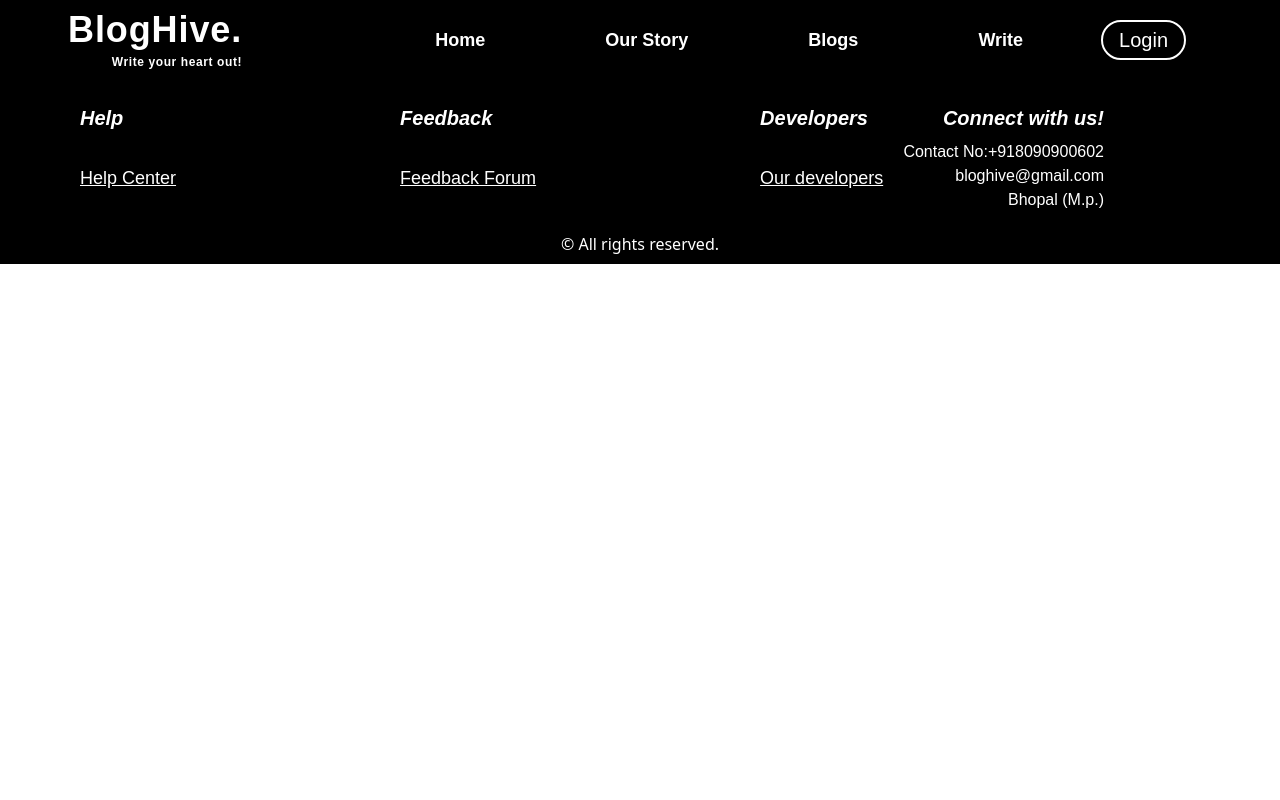
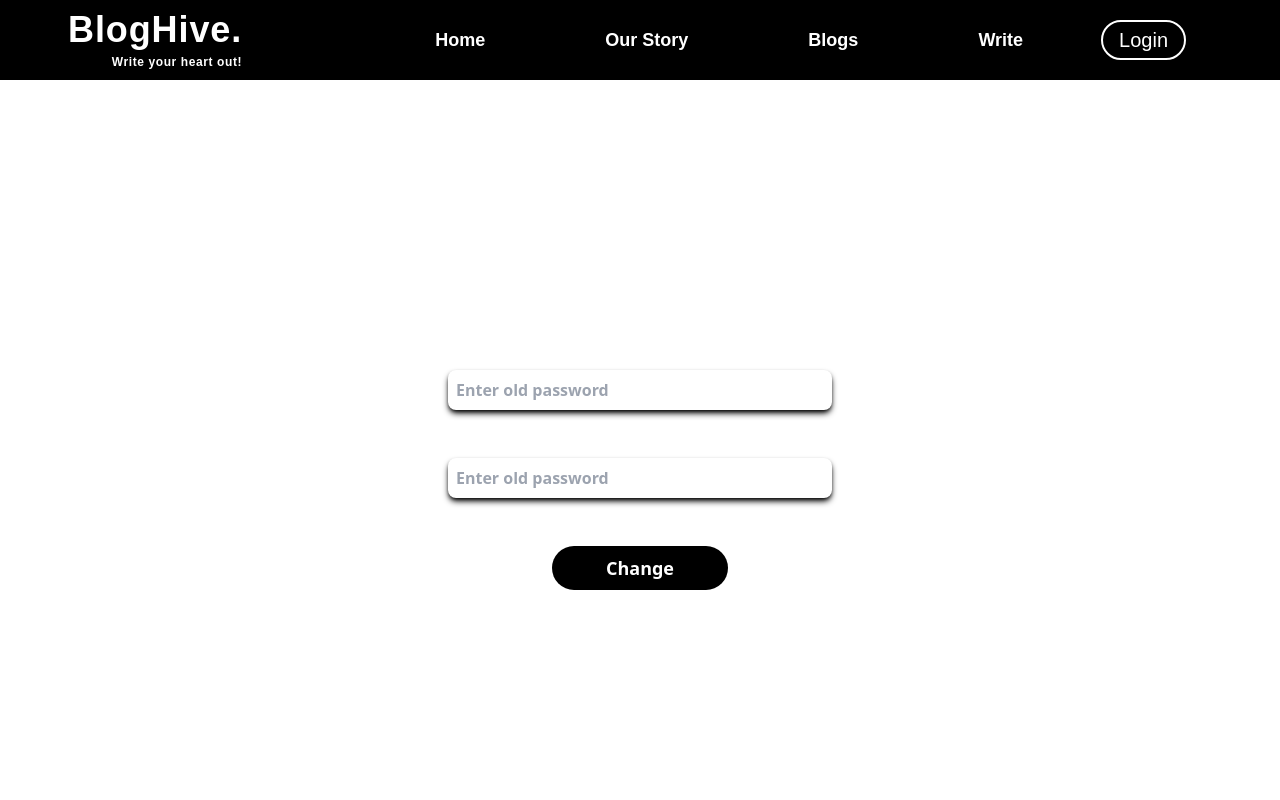
Before and after one commit to Himanshipatel04/BlogHive-F, a React (Create React App) app: page /password in a window 1280 px wide. Shown: the top 800 px of the page. Built offline with nearby package versions, Linux system fonts and the light colour scheme; no server answers; a web font is replaced by a local one.

Commit message:
chore: Add Username and Password pages, and update routing in App.js

```diff
--- a/src/App.js
+++ b/src/App.js
@@ -3,8 +3,10 @@ import Footer from "./common/Footer";
 import Home from "./pages/Home";
 import Story from "./pages/Story";
 import Write from "./pages/Write";
+import Username from "./pages/Username";
 import { BrowserRouter as Router,Routes,Route } from "react-router-dom";
 import Blog from "./pages/Blog";
+import Password from "./pages/Password";
 import Login from "./pages/Login";
 import Register from "./pages/Register";
 import Developers from "./pages/Developers";
@@ -23,6 +25,9 @@ function App() {
        <Route path="/login" element={<Login/>} />
        <Route path="/register" element={<Register/>} />
        <Route path="/developers" element={<Developers/>} />
+       <Route path="/username" element={<Username/>} />
+       <Route path="/password" element={<Password/>} />
+
       </Routes>
        <Footer/>
    </Router>
--- /dev/null
+++ b/src/pages/Password.jsx
@@ -0,0 +1,56 @@
+import axios from "axios";
+import React, { useState } from "react";
+import Button from "../components/Button";
+import { useNavigate } from "react-router-dom";
+
+const Password = () => {
+  const [data, setData] = useState();
+  const router = useNavigate();
+
+  const handleChange = (e) => {
+    setData({ ...data, [e.target.id]: e.target.value });
+  };
+
+  const handleSubmit = async (e) => {
+    e.preventDefault();
+    try {
+      const res = await axios.post("/api/v1/users/changePassword", data);
+      console.log(res);
+      alert("Password changed successfully!");
+      router("/");
+      window.location.reload();
+    } catch (error) {
+      console.log(`Error while posting blog! ${error}`);
+    }
+  };
+  return (
+    <div className="flex flex-col gap-4 items-center justify-center h-screen">
+      <form
+        action="post"
+        className="flex flex-col gap-12 items-center justify-center"
+      >
+        <input
+          type="text"
+          className="shadow-black placeholder:font-semibold shadow-md w-96 p-2 h-10 outline-none border-none rounded-lg"
+          placeholder="Enter old password"
+          name=""
+          onChange={handleChange}
+          required
+          id="oldPassword"
+        />
+        <input
+          type="text"
+          className="shadow-black placeholder:font-semibold shadow-md w-96 p-2 h-10 outline-none border-none rounded-lg"
+          placeholder="Enter old password"
+          name=""
+          onChange={handleChange}
+          required
+          id="newPassword"
+        />
+        <Button text="Change" func={handleSubmit} />
+      </form>
+    </div>
+  );
+};
+
+export default Password;
--- a/src/pages/Profile.jsx
+++ b/src/pages/Profile.jsx
@@ -1,13 +1,15 @@
-import React, { useContext ,useState,useEffect } from "react";
+import React, { useContext, useState, useEffect } from "react";
 import { FaRegUserCircle } from "react-icons/fa";
 import userContext from "../context/user.context";
 import { SiVirustotal } from "react-icons/si";
+import { RiLockPasswordLine } from "react-icons/ri";
 import Button from "../components/Button";
+import { FaUserCog } from "react-icons/fa";
 import axios from "axios";
-import { useNavigate } from "react-router-dom";
+import { Link, useNavigate } from "react-router-dom";
 
 const Profile = () => {
-  const route = useNavigate()
+  const route = useNavigate();
   const { user } = useContext(userContext);
   const [totalBlogs, setTotalBlogs] = useState(0);
 
@@ -15,9 +17,9 @@ const Profile = () => {
     try {
       await axios.post("/api/v1/users/logout");
       localStorage.removeItem("accessToken");
-      alert("User logout!")
-      route("/")
-       window.location.reload();
+      alert("User logout!");
+      route("/");
+      window.location.reload();
     } catch (error) {
       console.error("Error logging out:", error);
     }
@@ -50,8 +52,18 @@ const Profile = () => {
         <span className="font-semibold">
           <span className="font-bold">Email</span> : {user.email}
         </span>
-        <div className="flex items-center justify-start">
-         <span className="flex gap-2 items-center justify-start"> <SiVirustotal className=" -rotate-90" /> Total blogs posted: {totalBlogs} </span>
+        <div className="flex flex-col gap-3 items-center justify-start">
+          <span className="flex gap-2 items-center justify-start">
+            {" "}
+            <SiVirustotal className=" -rotate-90" /> Total blogs posted:{" "}
+            {totalBlogs}{" "}
+          </span>
+          <span className="flex gap-2 items-center justify-start font-semibold underline">
+            <FaUserCog className="text-2xl" /><Link to="/username">Change Username</Link>
+          </span>
+          <span className="flex gap-5 items-center justify-start font-semibold underline">
+            <RiLockPasswordLine className="text-2xl" /><Link to="/password">Change Password</Link>
+          </span>
         </div>
         <Button text="Logout" func={handleLogout} />
       </div>
--- /dev/null
+++ b/src/pages/Username.jsx
@@ -0,0 +1,56 @@
+import axios from "axios";
+import React, { useState } from "react";
+import Button from "../components/Button";
+import { useNavigate } from "react-router-dom";
+
+const Username = () => {
+  const [data, setData] = useState();
+  const router = useNavigate();
+
+  const handleChange = (e) => {
+    setData({ ...data, [e.target.id]: e.target.value });
+  };
+
+  const handleSubmit = async (e) => {
+    e.preventDefault();
+    try {
+      const res = await axios.post("/api/v1/users/changeUsername", data);
+      console.log(res);
+      alert("Username changed successfully!");
+      router("/");
+      window.location.reload();
+    } catch (error) {
+      console.log(`Error while posting blog! ${error}`);
+    }
+  };
+  return (
+    <div className="flex flex-col gap-4 items-center justify-center h-screen">
+      <form
+        action="post"
+        className="flex flex-col gap-12 items-center justify-center"
+      >
+        <input
+          type="text"
+          className="shadow-black placeholder:font-semibold shadow-md w-96 p-2 h-10 outline-none border-none rounded-lg"
+          placeholder="Enter old username"
+          name=""
+          onChange={handleChange}
+          required
+          id="oldUsername"
+        />
+        <input
+          type="text"
+          className="shadow-black placeholder:font-semibold shadow-md w-96 p-2 h-10 outline-none border-none rounded-lg"
+          placeholder="Enter old username"
+          name=""
+          onChange={handleChange}
+          required
+          id="username"
+        />
+        <Button text="Change" func={handleSubmit} />
+      </form>
+    </div>
+  );
+};
+
+export default Username;
```
